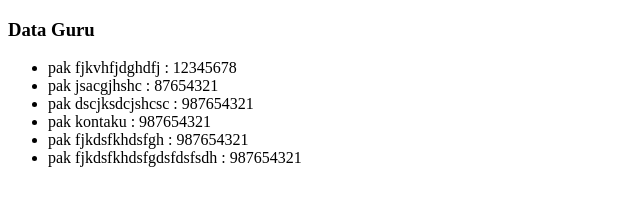
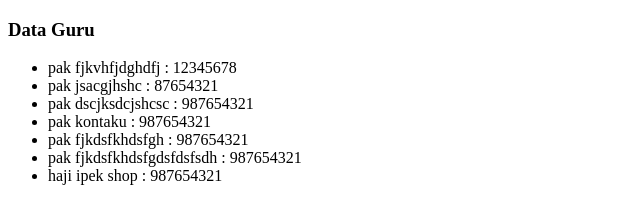
Before and after one commit to zakymubarok987/jakikshop1, a plain HTML site: page index.html in a window 1280 px wide. Shown: the whole page, without its empty margins (0-640 px from the left). Drawn offline with Linux system fonts and the light colour scheme.

Commit message:
mengedit index.html

```diff
--- a/index.html
+++ b/index.html
@@ -12,6 +12,7 @@
 		<li>pak kontaku : 987654321</li>
 		<li>pak fjkdsfkhdsfgh : 987654321</li>
 		<li>pak fjkdsfkhdsfgdsfdsfsdh : 987654321</li>
+		<li>haji ipek shop : 987654321</li>
 	</ul>
 </body>
 </html>
```
